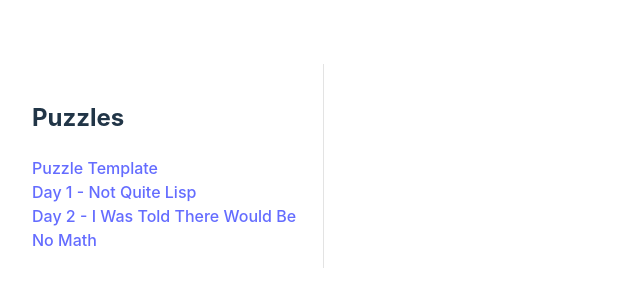
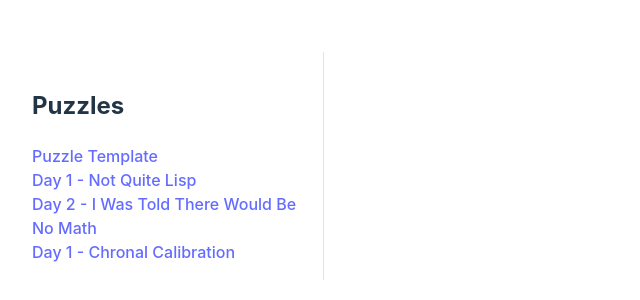
Before and after one commit to bc5g15/aoc-scaffold-2023, a React (Vite) app: page / in a window 1280 px wide. Shown: the part 234-534 px from the top of the page, without its empty margins (0-640 px from the left). Built offline with nearby package versions, Linux system fonts and the light colour scheme.

Commit message:
Add simple 2018 example

```diff
--- a/src/Navbar.tsx
+++ b/src/Navbar.tsx
@@ -1,6 +1,7 @@
 import { NavLink, NavLinkProps} from 'react-router-dom';
 import { FC } from 'react';
 import { puzzleIndex2015 } from './puzzles/2015/puzzleIndex2015';
+import { puzzleIndex2018 } from './puzzles/2018/puzzleIndex2018';
 
 const StyleLink: FC<NavLinkProps> = ({ children, to }) => {
     return (
@@ -21,6 +22,11 @@ export function Navbar() {
                     {name}
                 </StyleLink>
             ))}
+            {...puzzleIndex2018.map(({name}, index) => (
+                <StyleLink key={`2018-${index}`} to={`2018/${index+1}`}>
+                    {name}
+                </StyleLink>
+            ))}
         </>
     )
 }
--- a/src/main.tsx
+++ b/src/main.tsx
@@ -6,6 +6,7 @@ import { createHashRouter, RouterProvider} from 'react-router-dom';
 import { Root } from './Root.tsx';
 import { Template } from './puzzles/Template.tsx';
 import { puzzleIndex2015 } from './puzzles/2015/puzzleIndex2015.tsx';
+import { puzzleIndex2018 } from './puzzles/2018/puzzleIndex2018.tsx';
 
 const router = createHashRouter([
   {
@@ -27,6 +28,17 @@ const router = createHashRouter([
             }
           )))
         ]
+      },
+      {
+        path: '2018',
+        children: [
+          ...(puzzleIndex2018.map((item, index) => (
+            {
+              ...item,
+              path: `${index+1}`
+            }
+          )))
+        ]
       }
     ]
   }
--- /dev/null
+++ b/src/puzzles/2018/1.tsx
@@ -0,0 +1,20 @@
+import { PuzzleForm, Solution } from "../PuzzleForm"
+import { sum } from "../helpers";
+
+
+const calibration: Solution = (input) => {
+    const lines = input.replace('+', '').split('\n').map(s => parseInt(s));
+
+    const solution = sum(lines);
+
+    return (<div>
+        {solution}
+    </div>)
+}
+
+export function ChronalCalibration() {
+    return <>
+        <h1>Chronal Calibration</h1>
+        <PuzzleForm onSolve={calibration} />
+    </>
+}
--- /dev/null
+++ b/src/puzzles/2018/puzzleIndex2018.tsx
@@ -0,0 +1,8 @@
+import { ChronalCalibration } from "./1";
+
+export const puzzleIndex2018 = [
+    {
+        name: 'Day 1 - Chronal Calibration',
+        element: <ChronalCalibration />
+    }
+];
--- /dev/null
+++ b/src/puzzles/helpers.tsx
@@ -0,0 +1 @@
+export const sum = (arr: number[]) => arr.reduce((acc, cur) => acc+cur, 0);
```
